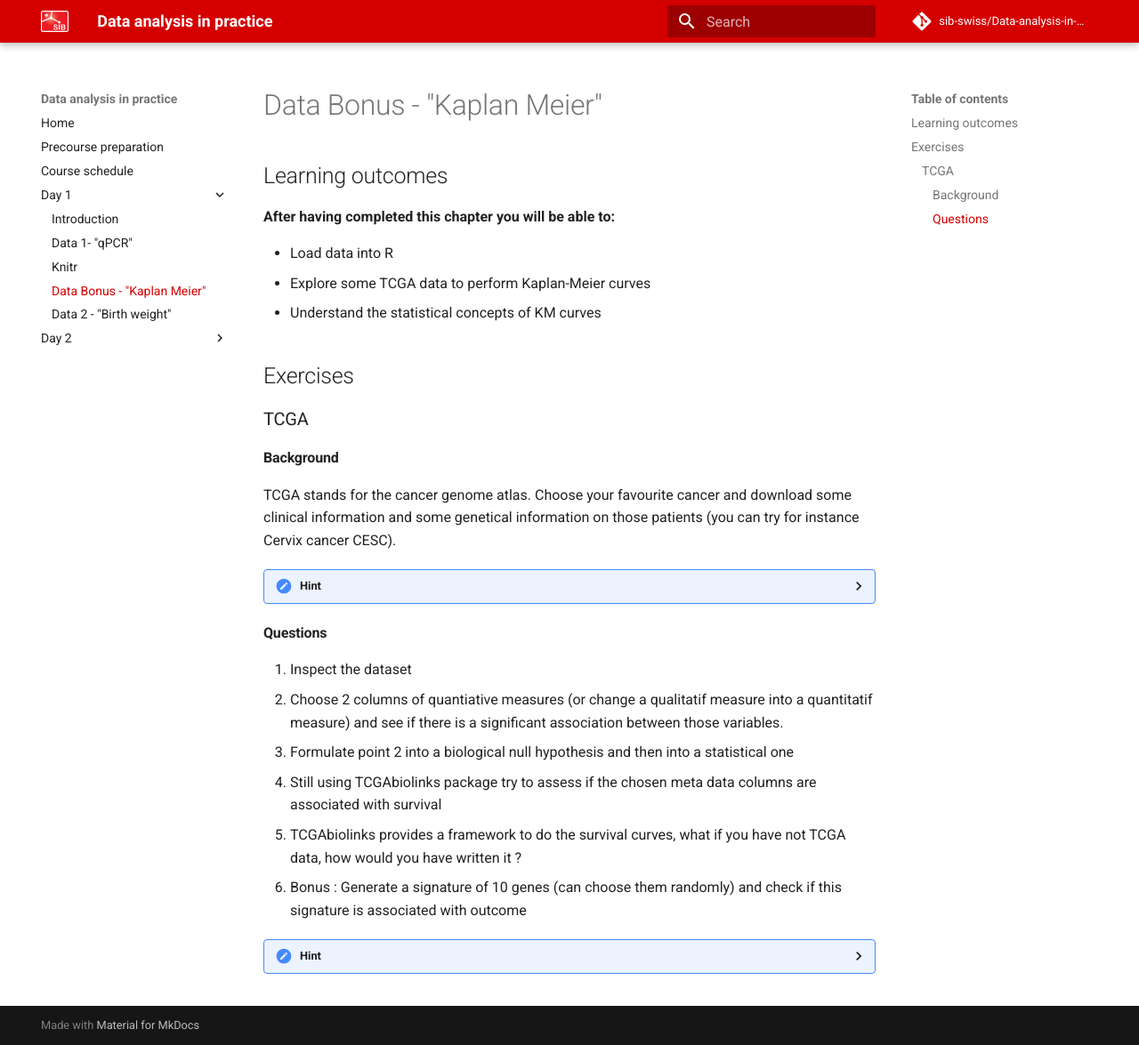
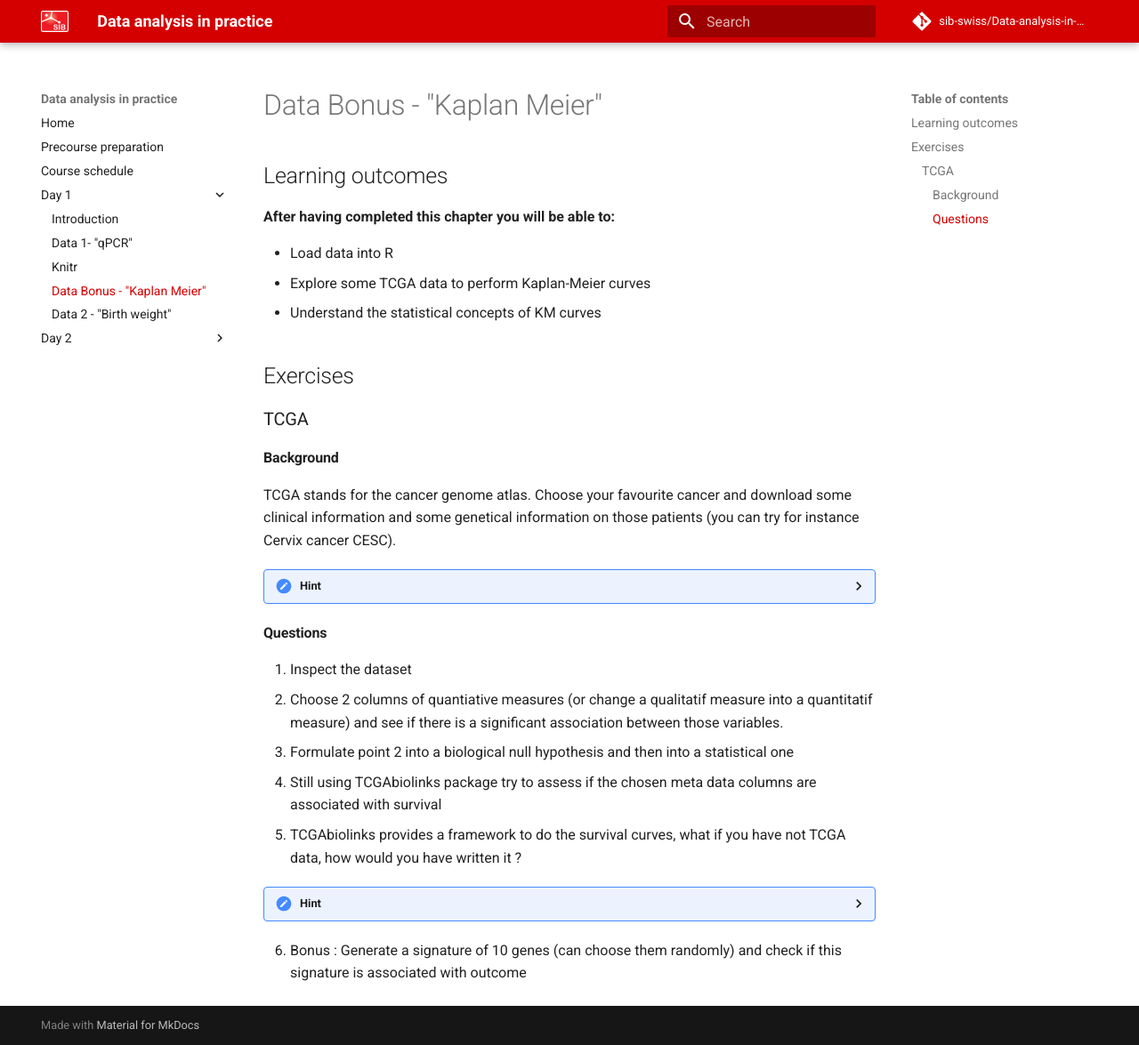
Before and after one commit to sib-swiss/Data-analysis-in-practice, an MkDocs documentation site: the page built from docs/day1/Data6.md, in a window 1280 px wide and 1175 px high. Shown: the whole window at 89% size. Built offline with MkDocs 1.6.1 and Material for MkDocs 9.7.7, drawn with Linux system fonts in a browser that asks for light colours; comment, search, counter and statistics services are not loaded.

Commit message:
update presentations

```diff
--- a/docs/day1/Data6.md
+++ b/docs/day1/Data6.md
@@ -24,8 +24,10 @@ TCGA stands for the cancer genome atlas. Choose your favourite cancer and downlo
 3. Formulate point 2 into a biological null hypothesis and then into a statistical one
 4. Still using TCGAbiolinks package try to assess if the chosen meta data columns are associated with survival
 5. TCGAbiolinks provides a framework to do the survival curves, what if you have not TCGA data, how would you have written it ?
-6. Bonus : Generate a signature of 10 genes (can choose them randomly) and check if this signature is associated with outcome
+
 
 ??? done "Hint"
 	Check the code of the function, do you know how ?
 	Hint of the hint: write the function in R without the parenthesis.
+
+6. Bonus : Generate a signature of 10 genes (can choose them randomly) and check if this signature is associated with outcome
```
